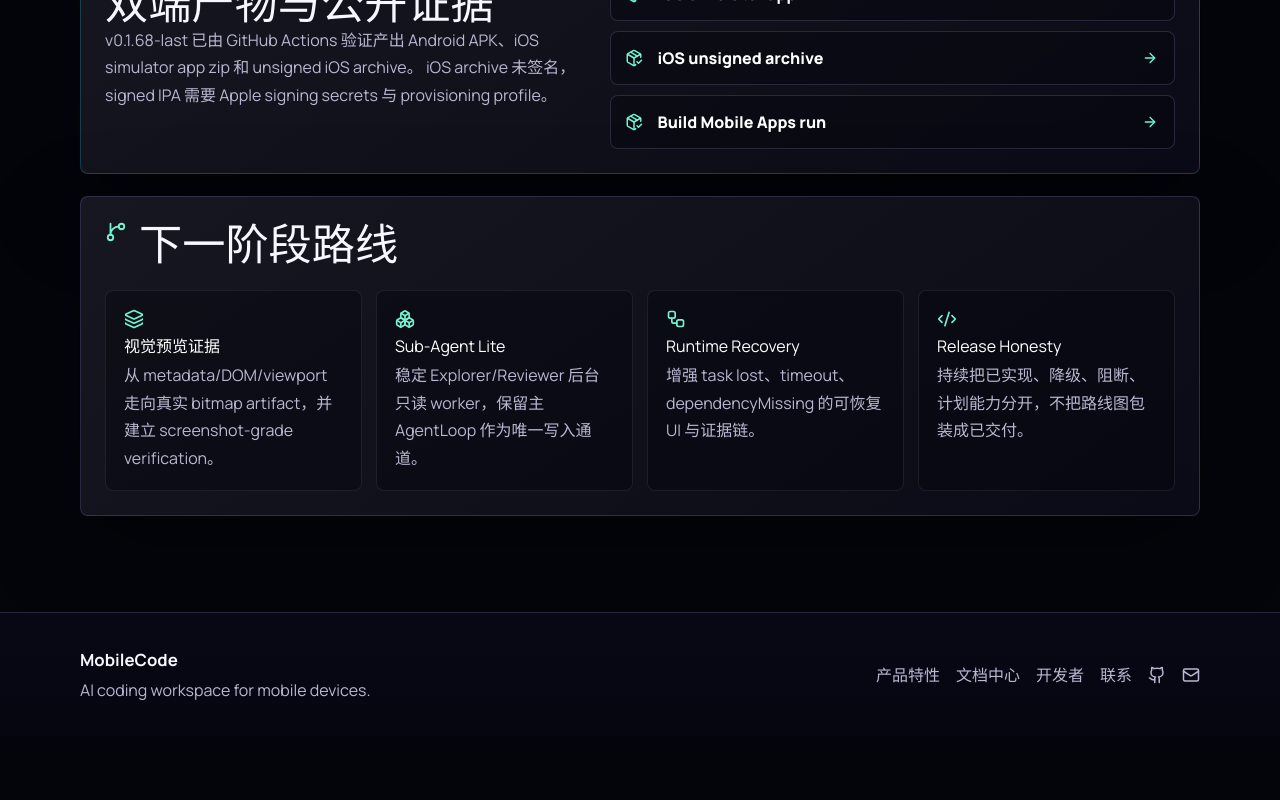
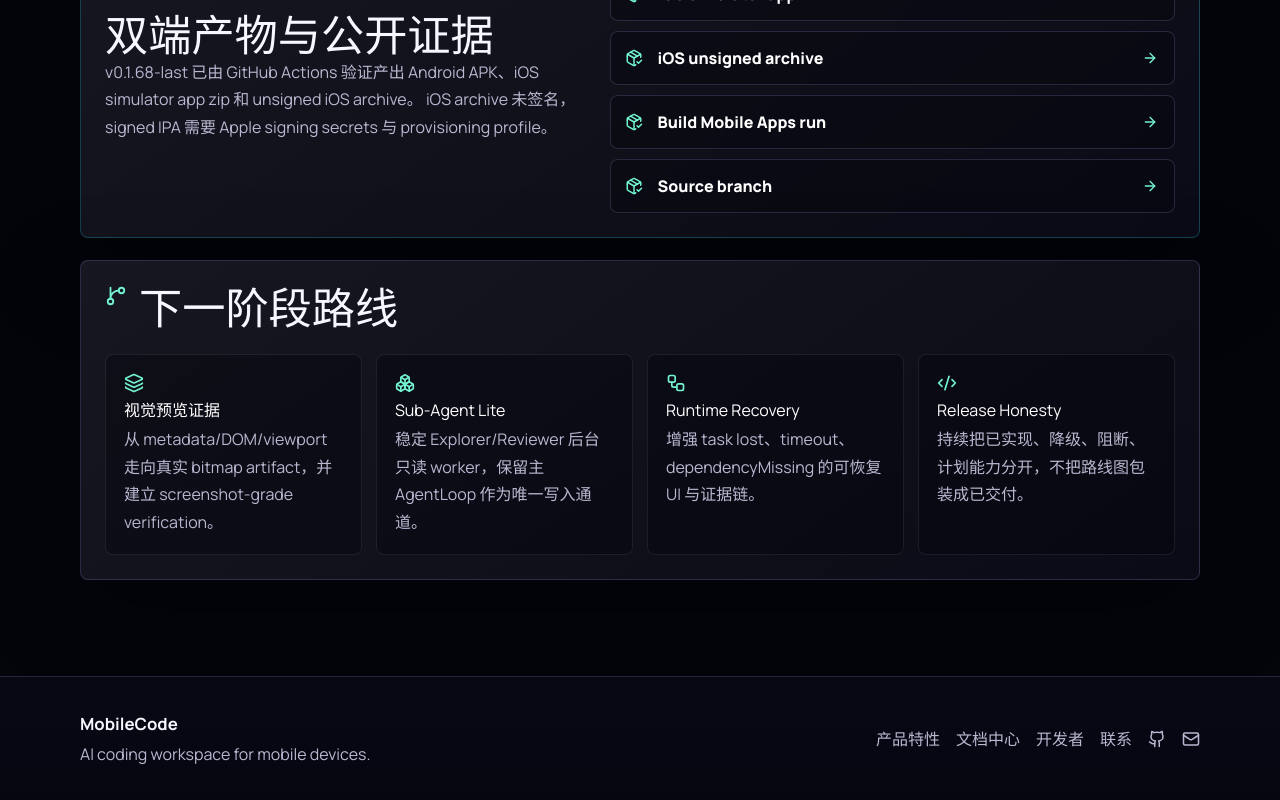
Before and after one commit to Harzva/mobilecode, a React (Vite) app in the folder app/: page /#/developer in a window 1280 px wide. Shown: the part 2834-3634 px from the top of the page. Before the commit the page ends 3570 px from the top, so only its background shows below. Built offline with nearby package versions, Linux system fonts and the light colour scheme.

Commit message:
docs: link developer source branch

```diff
--- a/app/src/pages/Developer.tsx
+++ b/app/src/pages/Developer.tsx
@@ -120,6 +120,10 @@ const releaseAssets = [
   {
     label: 'Build Mobile Apps run',
     href: 'https://github.com/Harzva/mobilecode/actions/runs/26446492011',
+  },
+  {
+    label: 'Source branch',
+    href: 'https://github.com/Harzva/mobilecode/tree/last-recover-from-v039',
   },
 ];
 
```
